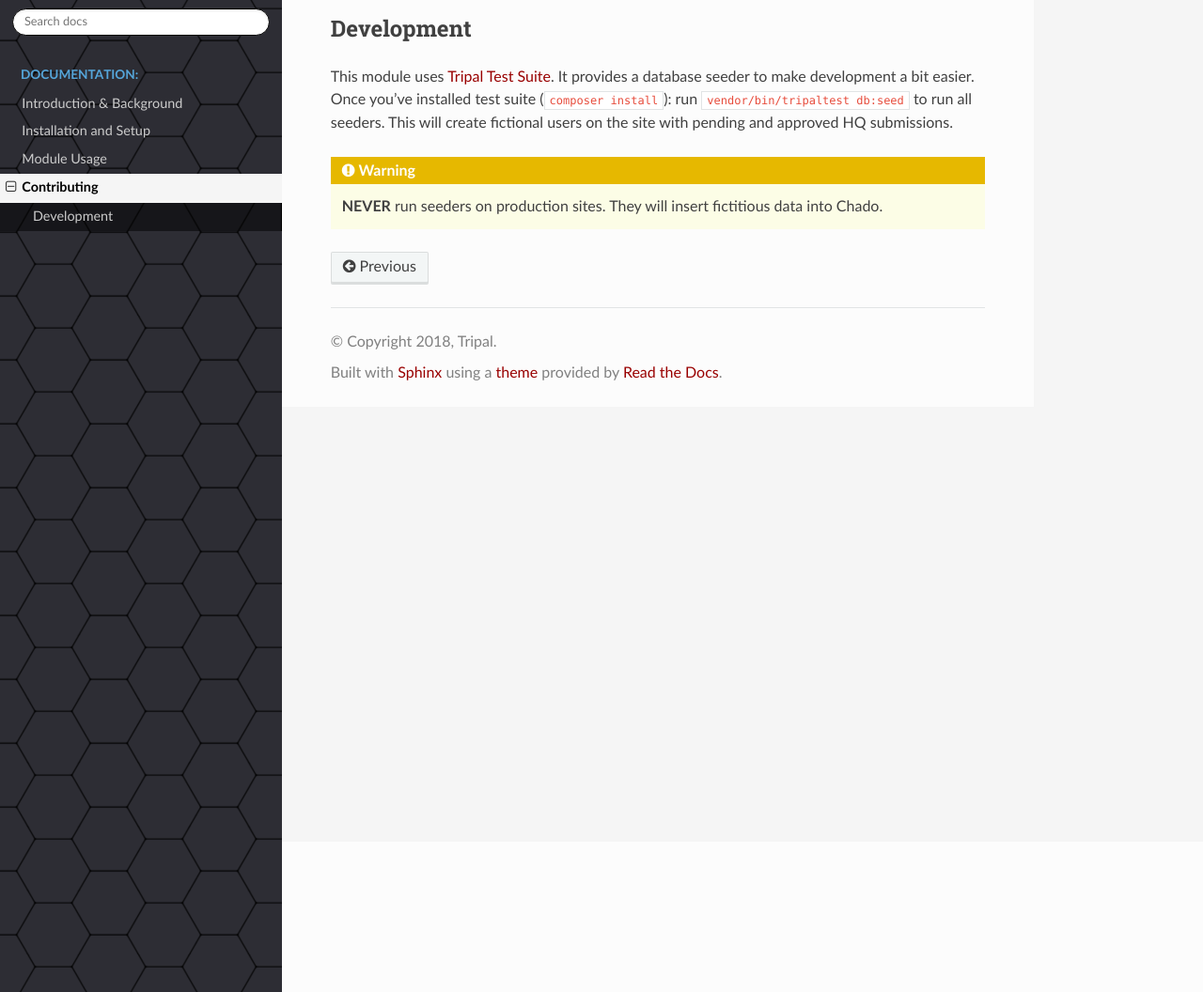
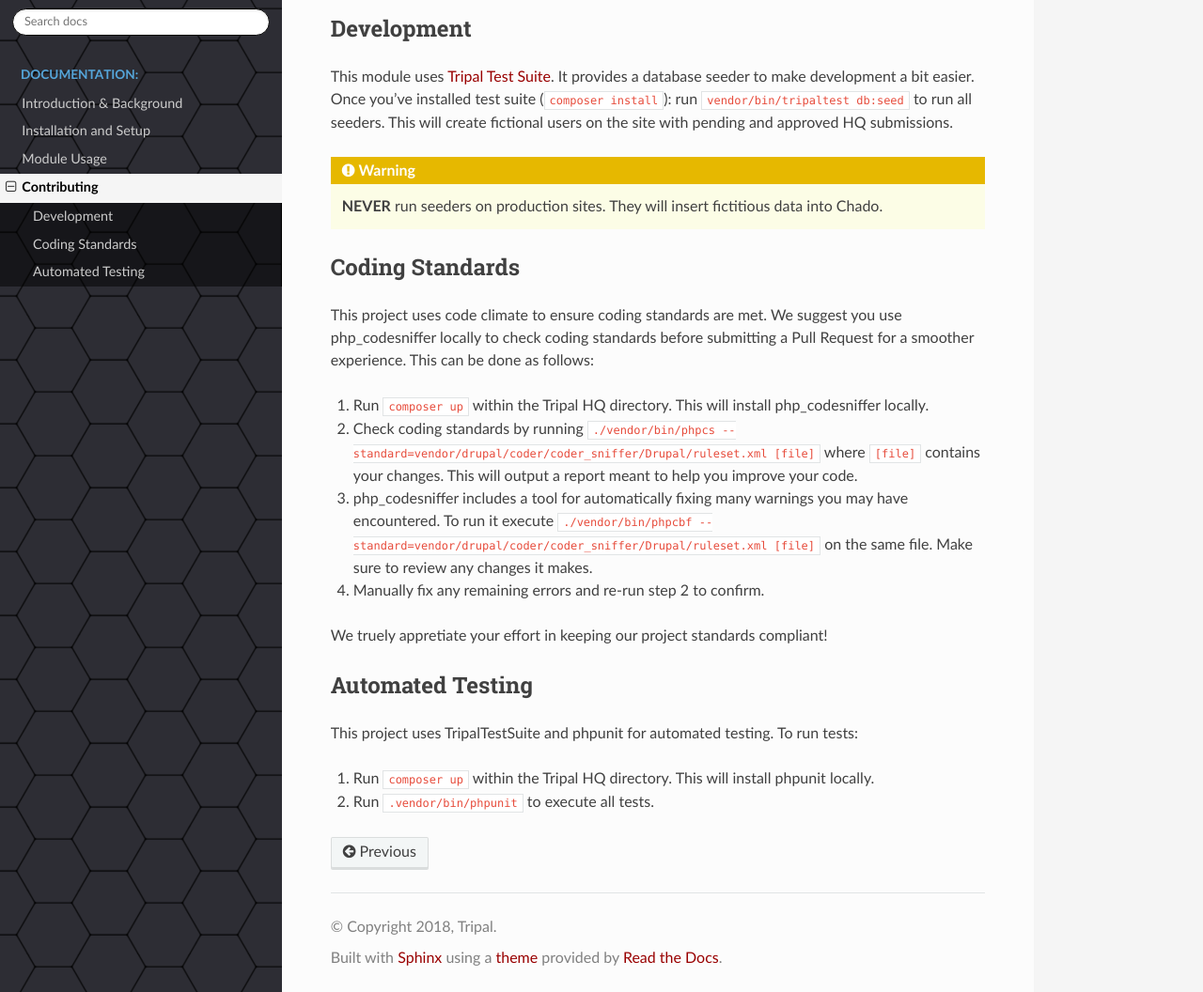
Before and after one commit to statonlab/tripal_hq, a Sphinx documentation site: the page built from docs/contributing.rst, in a window 1280 px wide and 1400 px high, scrolled down 160 px, cut to the strip 344-1400 px from the top of the window. Shown: the whole strip at 94% size. Built offline with Sphinx 7.4.7 and the Read the Docs theme 2.0.0, drawn with Linux system fonts in a browser that asks for light colours.

Commit message:
Add helpful tips to make contribution easier.

```diff
--- a/docs/contributing.rst
+++ b/docs/contributing.rst
@@ -13,3 +13,23 @@ It provides a database seeder to make development a bit easier. Once you've inst
 .. warning::
 
 	**NEVER** run seeders on production sites. They will insert fictitious data into Chado.
+
+Coding Standards
+------------------
+
+This project uses code climate to ensure coding standards are met. We suggest you use php_codesniffer locally to check coding standards before submitting a Pull Request for a smoother experience. This can be done as follows:
+
+1. Run ``composer up`` within the Tripal HQ directory. This will install php_codesniffer locally.
+2. Check coding standards by running ``./vendor/bin/phpcs --standard=vendor/drupal/coder/coder_sniffer/Drupal/ruleset.xml [file]`` where ``[file]`` contains your changes. This will output a report meant to help you improve your code.
+3. php_codesniffer includes a tool for automatically fixing many warnings you may have encountered. To run it execute ``./vendor/bin/phpcbf --standard=vendor/drupal/coder/coder_sniffer/Drupal/ruleset.xml [file]`` on the same file. Make sure to review any changes it makes.
+4. Manually fix any remaining errors and re-run step 2 to confirm.
+
+We truely appretiate your effort in keeping our project standards compliant!
+
+Automated Testing
+-------------------
+
+This project uses TripalTestSuite and phpunit for automated testing. To run tests:
+
+1. Run ``composer up`` within the Tripal HQ directory. This will install phpunit locally.
+2. Run ``.vendor/bin/phpunit`` to execute all tests.
```
